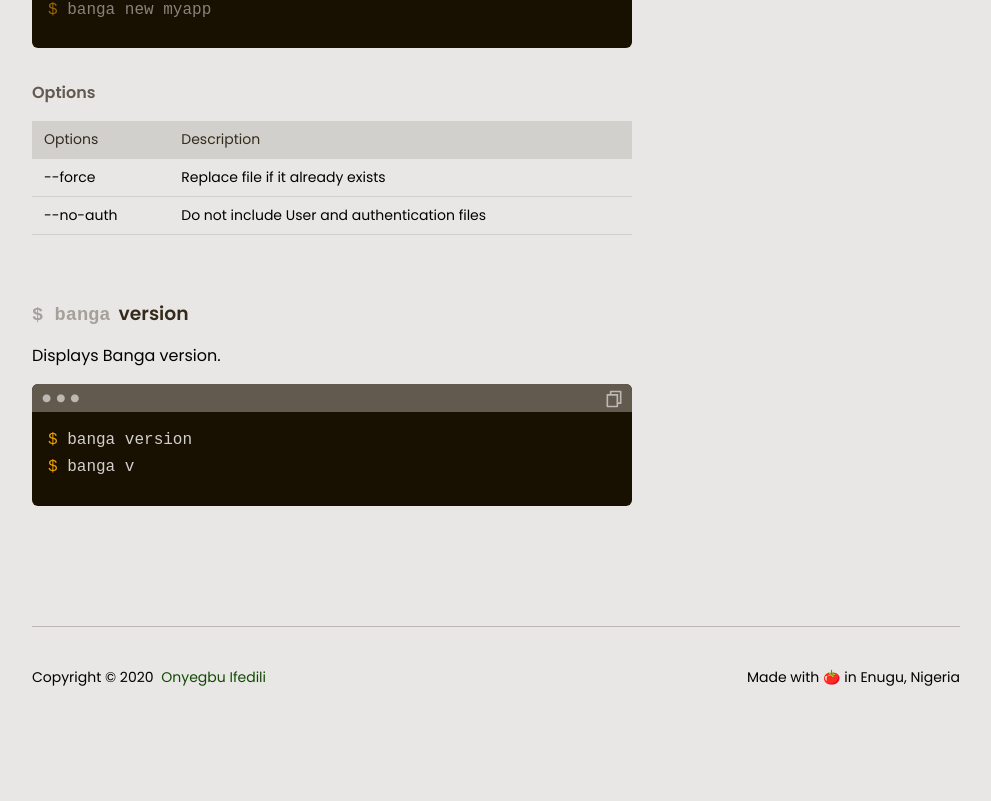
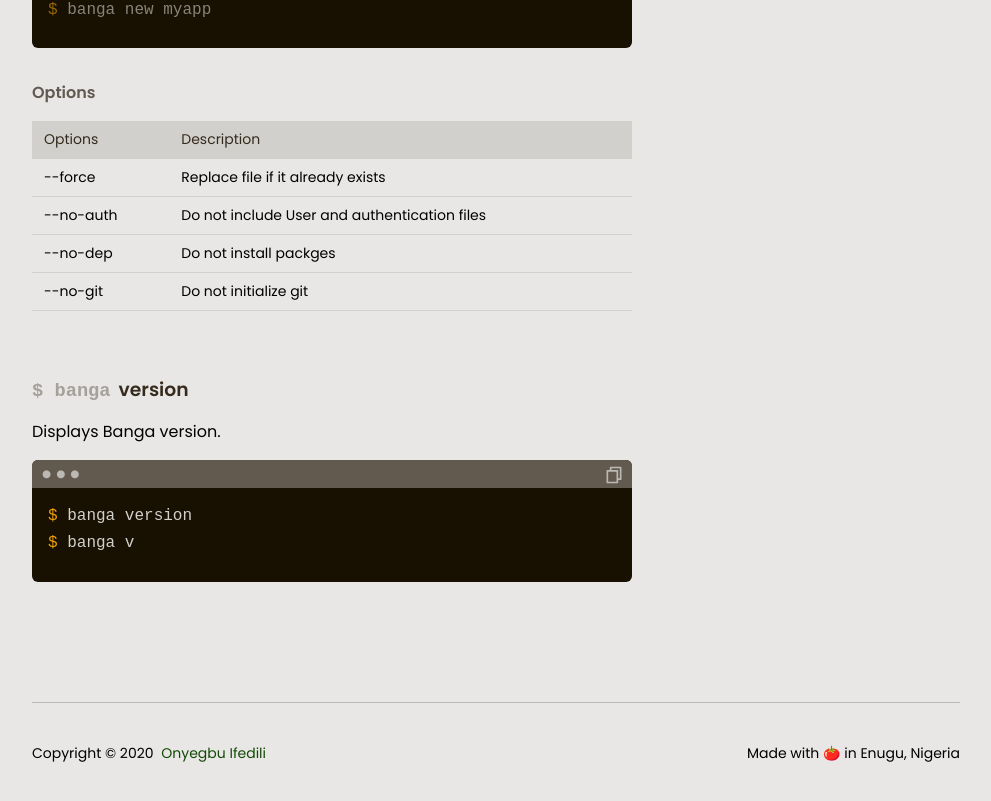
Before and after one commit to bangajs/documentation, an Angular app: page / in a window 1280 px wide. Shown: the part 4690-5491 px from the top of the page, without its empty margins (144-1135 px from the left). Before the commit the page ends 5429 px from the top, so only its background shows below. Built offline with nearby package versions, Linux system fonts and the light colour scheme.

Commit message:
docs: update new options

```diff
--- a/src/app/app.component.html
+++ b/src/app/app.component.html
@@ -344,6 +344,14 @@
                 <td>--no-auth</td>
                 <td>Do not include User and authentication files</td>
               </tr>
+              <tr>
+                <td>--no-dep</td>
+                <td>Do not install packges</td>
+              </tr>
+              <tr>
+                <td>--no-git</td>
+                <td>Do not initialize git</td>
+              </tr>
           </table>
         </div>
 
```
